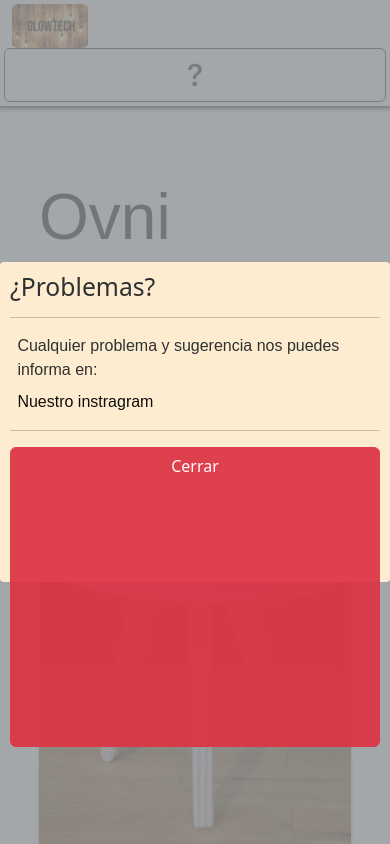
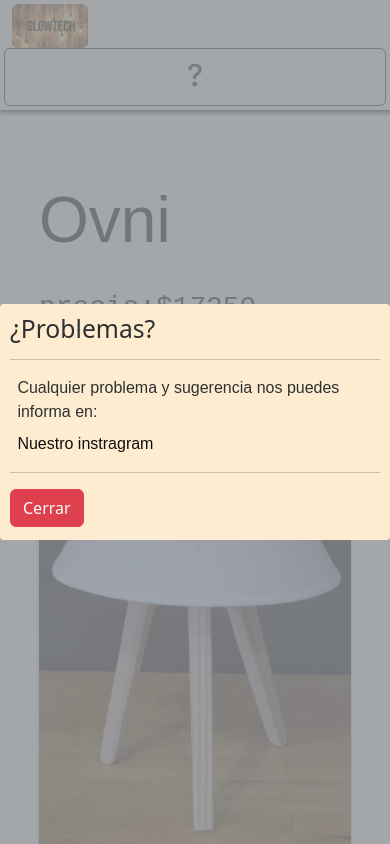
Before and after one commit to sujetow26/repositorio, a plain HTML site: page index.html in a window 390 px wide. Both pictures are taken after a click on the label 195 px from the left and 75 px from the top of the page. Shown: the top 844 px of the page. Drawn offline with Linux system fonts and the light colour scheme; a script that the page names is missing.

Commit message:
cartel de ayuda responsive

```diff
--- a/index.html
+++ b/index.html
@@ -86,7 +86,7 @@
         <p class="modal_parrafo">Cualquier problema y sugerencia nos puedes informa en:</p>
         <a href="https://instagram.com/glowtechh?igshid=NzZlODBkYWE4Ng=="><p class="modal_parrafo">Nuestro instragram</p></a>
         <hr>
-        <a href="" class="modal_close caso btn btn-danger">Cerrar</a>
+        <a href="" class="modal_close btn btn-danger">Cerrar</a>
       </div>
       </div>
       <footer>
--- a/style.css
+++ b/style.css
@@ -44,6 +44,7 @@ a{
 .caso{
     width: 100%;
     height: 100%;
+    margin-bottom: 1%;
 }
 svg{
     width: 100%;
@@ -235,3 +236,8 @@ hr{
 footer{
     background-color: rgb(118, 118, 125);
 }
+@media screen {
+    .content-modal{
+        height: 28%;
+    }
+}
```
